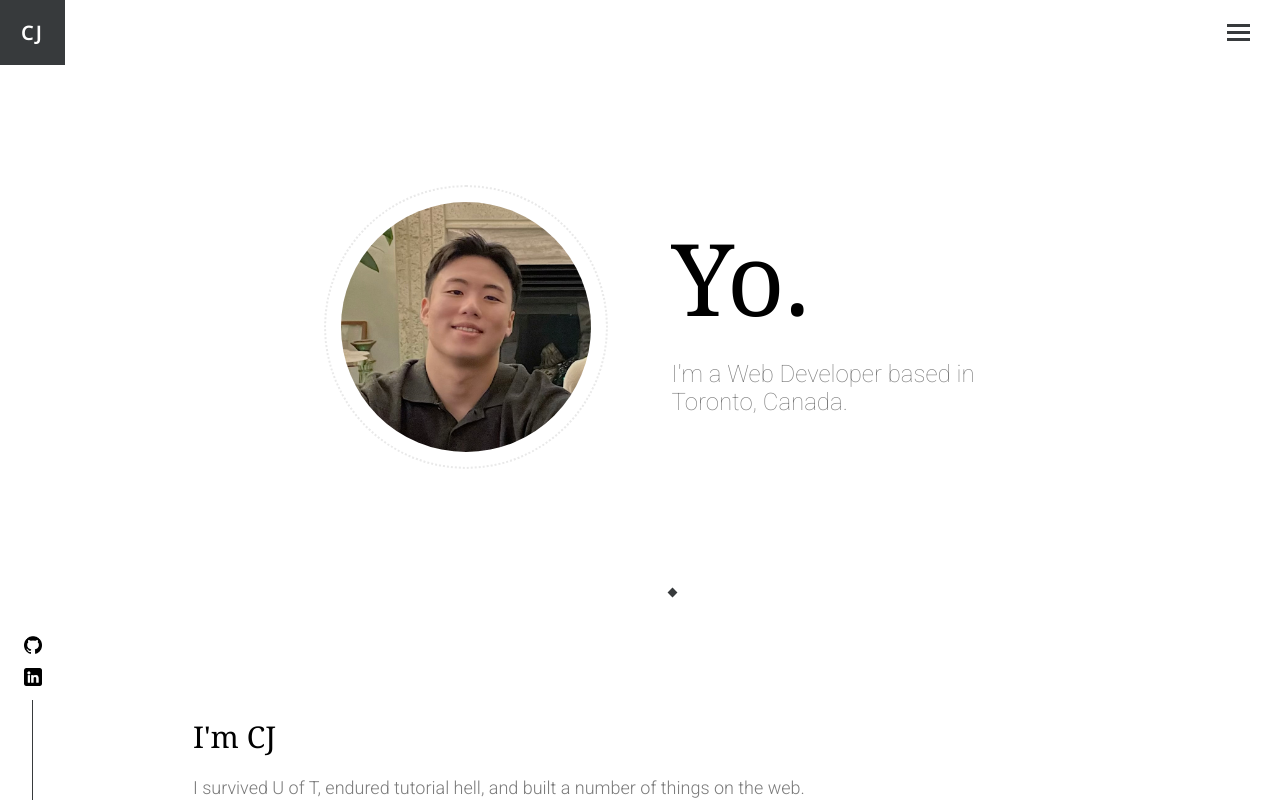
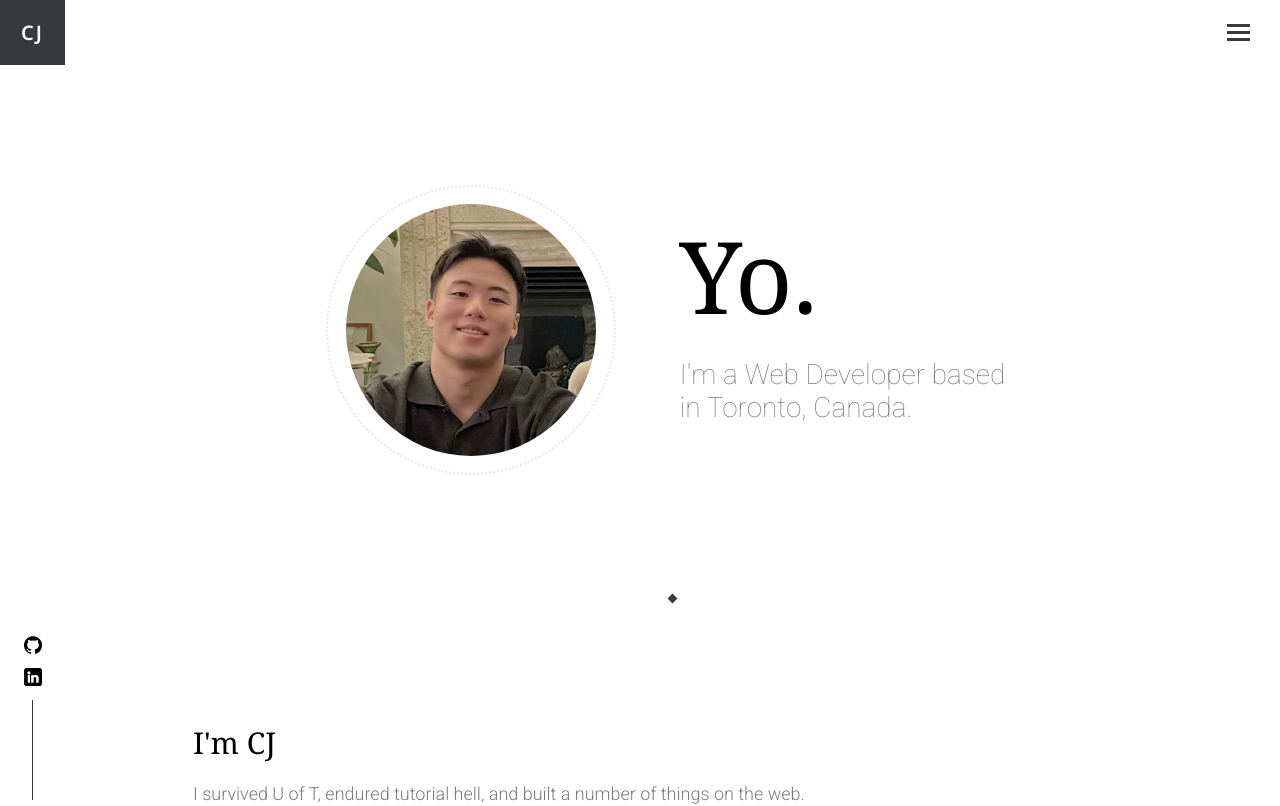
Before and after one commit to cjoak1028/my-personal-website, a React (Create React App) app: page / in a window 1280 px wide. Shown: the top 806 px of the page. Built offline with nearby package versions, Linux system fonts and the light colour scheme.

Commit message:
Fixed hero responsiveness

```diff
--- a/src/components/Hero/Hero.module.css
+++ b/src/components/Hero/Hero.module.css
@@ -10,14 +10,14 @@
 #avatar-outline {
     border: 2px dotted #e9e9e9;
     border-radius: 50%;
-    width: clamp(17.4rem, 23.4vw, 28.4rem);
-    height: clamp(17.4rem, 23.4vw, 28.4rem);
+    width: clamp(17rem, 23.5vw, 29rem);
+    height: clamp(17rem, 23.5vw, 29rem);
     margin: auto;
 }
 
 #avatar {
     width: clamp(14rem, 20vw, 25rem);
-    height: clamp(14rem, 20vw, 25rem);
+    height: auto;
     border-radius: 50%;
     overflow: hidden;
 }
--- a/src/index.css
+++ b/src/index.css
@@ -70,7 +70,7 @@ h1, h2 {
 }
 
 h1 {
-  font-size: clamp(5rem, 8vw, 10rem);
+  font-size: clamp(5rem, 9vw, 10rem);
   font-weight: 100;
   margin-bottom: 1.5rem;
 }
@@ -82,9 +82,9 @@ h2 {
 }
 
 h3 {
-  font-size: clamp(1.8rem, 2vw, 2.4rem);
+  font-size: clamp(1.8rem, 3vw, 2.8rem);
   font-weight: 100;
-  width: clamp(28rem, 30vw, 35rem);
+  width: clamp(28rem, 35vw, 34rem);
   margin: auto;
   margin-bottom: 3rem;
   color: var(--c-sub);
```
